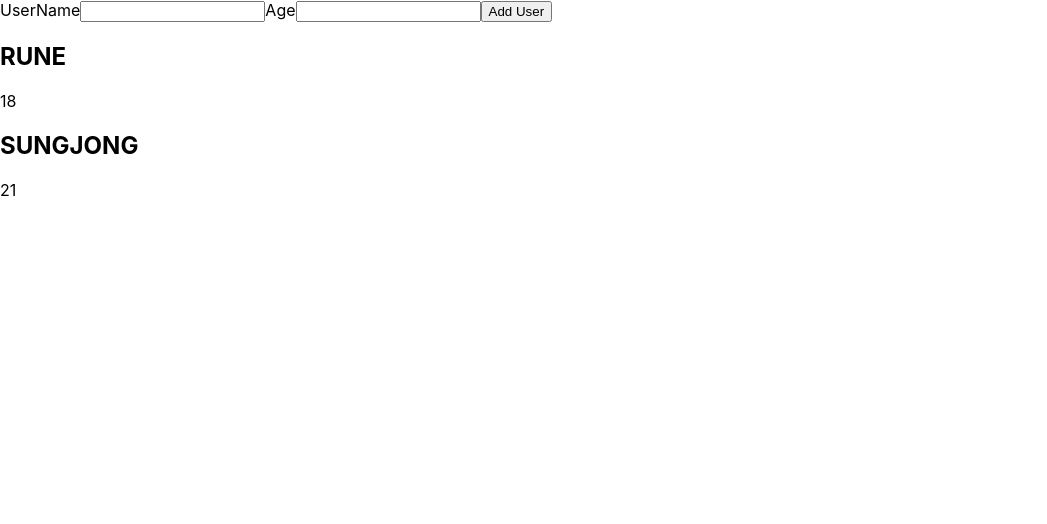
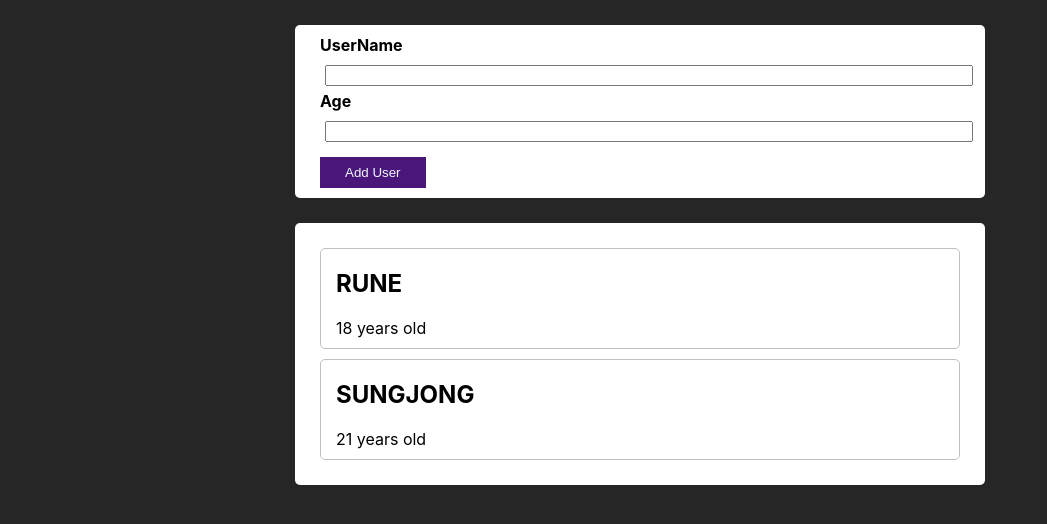
Before and after one commit to whddltjdwhd/react-practice2, a React (Create React App) app: page / in a window 1280 px wide. Shown: the top 524 px of the page, without its empty margins (0-1047 px from the left). Built offline with nearby package versions, Linux system fonts and the light colour scheme.

Commit message:
formcontainer 및 usercontainer 그리드 작업

```diff
--- a/src/App.css
+++ b/src/App.css
@@ -1,38 +1,22 @@
-.App {
-  text-align: center;
+body {
+    background-color: rgb(39, 38, 38);
 }
-
-.App-logo {
-  height: 40vmin;
-  pointer-events: none;
+.container {
+    background-color: rgb(39, 38, 38);
+    max-height: 100vh;
+    display: flex;
+    flex-direction: column;
+    align-items: center;
+    justify-content: center;
 }
-
-@media (prefers-reduced-motion: no-preference) {
-  .App-logo {
-    animation: App-logo-spin infinite 20s linear;
-  }
+.list {
+    background-color: rgb(255, 255, 255);
+    border-radius: 5px;
+    padding: 0 25px;
+    width: 50%;
+    height: 100%;
+    display: flex;
+    flex-direction: column;
+    align-items: center;
+    justify-content: center;
 }
-
-.App-header {
-  background-color: #282c34;
-  min-height: 100vh;
-  display: flex;
-  flex-direction: column;
-  align-items: center;
-  justify-content: center;
-  font-size: calc(10px + 2vmin);
-  color: white;
-}
-
-.App-link {
-  color: #61dafb;
-}
-
-@keyframes App-logo-spin {
-  from {
-    transform: rotate(0deg);
-  }
-  to {
-    transform: rotate(360deg);
-  }
-}
--- a/src/App.js
+++ b/src/App.js
@@ -2,6 +2,7 @@ import { useState } from "react";
 import ShowForm from "./Form/ShowForm";
 import User from "./UserList/User";
 import ShowAlert from "./Form/ShowAlert";
+import './App.css';
 
 function App() {
   const DUMMY = [
@@ -35,9 +36,9 @@ function App() {
 
   console.log(users);
   return (
-    <div>
-      <ShowForm newData={createData} checkAlert={checkShowAlert} />
-      <div>
+    <div className="container">
+      <ShowForm newData={createData} checkAlert={checkShowAlert}/>
+      <div className="list">
         <User list={users} />
       </div>
       {content}
--- /dev/null
+++ b/src/Form/ShowForm.css
@@ -0,0 +1,30 @@
+.form {
+    width: 50%;
+    background-color: rgb(255, 255, 255);
+    padding: 10px 25px;
+    margin: 25px 15px;
+    border-radius: 5px;
+    display: flex;
+    flex-direction: column;
+    align-items: start;
+    justify-content: center;
+
+}
+
+.form label {
+    margin-bottom: 5px;
+    font-weight: bold;
+}
+.form input {
+    width: 100%;
+    margin: 5px 5px;
+
+}
+
+.form button {
+    padding: 8px 25px;
+    margin-top: 10px;
+    border: none;
+    color: aliceblue;
+    background-color: rgb(74, 22, 122);
+}
--- a/src/Form/ShowForm.js
+++ b/src/Form/ShowForm.js
@@ -1,4 +1,5 @@
 import { useState } from "react";
+import './ShowForm.css';
 
 function ShowForm(props) {
   const [name, setName] = useState("");
@@ -40,11 +41,11 @@ function ShowForm(props) {
   const ageChangeHandler = (e) => setAge(e.target.value);
 
   return (
-    <form onSubmit={submitHandler}>
-      <label>UserName</label>
+    <form onSubmit={submitHandler} className="form">
+      <label className="nameLabel">UserName</label>
       <input type="text" value={name} onChange={nameChangeHandler}></input>
 
-      <label>Age</label>
+      <label className="ageLabel">Age</label>
       <input type="number" value={age} onChange={ageChangeHandler}></input>
 
       <button>Add User</button>
--- /dev/null
+++ b/src/UserList/ExpenseUsers.css
@@ -0,0 +1,19 @@
+.userContainer {
+    width: 100%;
+    padding: 15px 0;
+}
+
+.user {
+    border: 1px solid silver;
+    border-radius: 5px;
+    margin: 10px 0;
+}
+
+.user h2 {
+    padding-left: 15px;
+}
+
+.user p {
+    margin-bottom: 10px;
+    padding-left: 15px;
+}
--- a/src/UserList/ExpenseUsers.js
+++ b/src/UserList/ExpenseUsers.js
@@ -1,8 +1,10 @@
+import "./ExpenseUsers.css";
+
 function ExpenseUsers(props) {
   return (
-    <div>
+    <div className="user">
       <h2>{props.name}</h2>
-      <p>{props.age}</p>
+      <p>{props.age} years old</p>
     </div>
   );
 }
--- a/src/UserList/User.js
+++ b/src/UserList/User.js
@@ -1,10 +1,11 @@
 import ExpenseUsers from "./ExpenseUsers";
+import "./ExpenseUsers.css";
 
 function User(props) {
   const user = props.list;
 
   return (
-    <div>
+    <div className="userContainer">
       {user.map((person) => {
         return (
           <ExpenseUsers key={person.id} name={person.name} age={person.age} />
```
